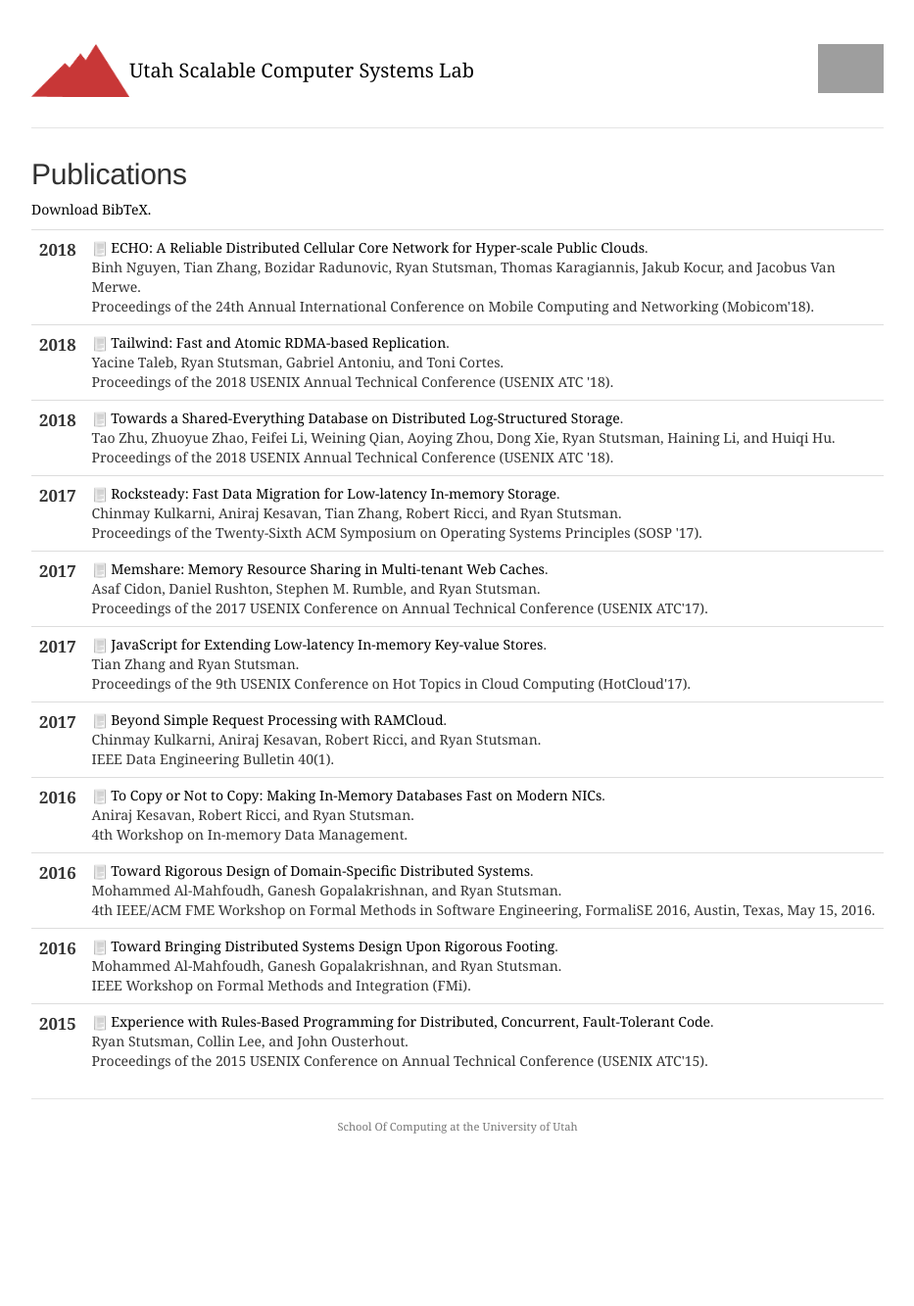
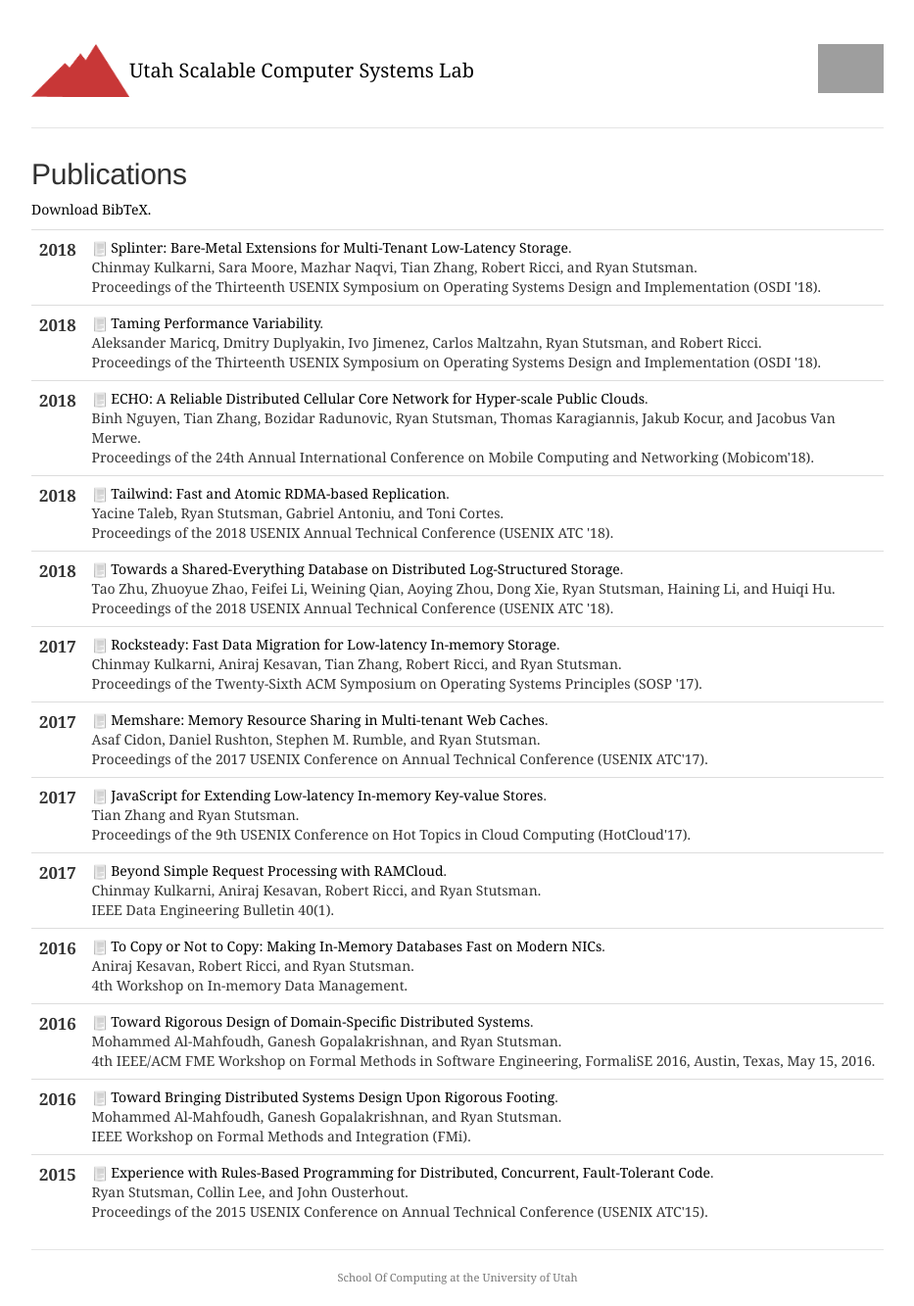
Before and after one commit to utah-scs/utah-scs.github.io, a Jekyll site: the page built from publications.html, in a window 1280 px wide. Shown: the whole page at 98% size, without its empty margins (173-1106 px from the left). Built offline with Jekyll 4.4.1, drawn with Linux system fonts in a browser that asks for light colours; before the commit the page ends 1179 px from its top, so only the background shows below that; grey boxes are pictures that could not be loaded.

Commit message:
Bit of cleanup and add pubs ahead of OSDI.

```diff
--- a/_includes/pubs.html
+++ b/_includes/pubs.html
@@ -1,5 +1,53 @@
 <table class="table">
 <tbody>
+	<tr>
+		<td>
+			<span class="date">
+
+				<big><strong>2018</strong></big><br />
+
+
+			</span>
+		</td>
+		<td class="publication">
+			<span class="pubtitle">
+				<img src="img/pdficon_small.png" width="16"
+					height="16" alt="PDF" />
+				<a href="https://www.usenix.org/node/222600">Splinter: Bare-Metal Extensions for Multi-Tenant Low-Latency Storage</a>.
+			</span><br />
+			<span class="authors">
+				Chinmay Kulkarni, Sara Moore, Mazhar Naqvi, Tian Zhang, Robert Ricci, and Ryan Stutsman.
+			</span><br />
+			<span class="venuetype"></span><span class="venue">Proceedings of the Thirteenth USENIX Symposium on Operating Systems Design and Implementation (OSDI '18)</span>.
+			<br />
+			<span class="links">
+			</span>
+		</td>
+	</tr>
+	<tr>
+		<td>
+			<span class="date">
+
+				<big><strong>2018</strong></big><br />
+
+
+			</span>
+		</td>
+		<td class="publication">
+			<span class="pubtitle">
+				<img src="img/pdficon_small.png" width="16"
+					height="16" alt="PDF" />
+				<a href="https://www.usenix.org/node/222562">Taming Performance Variability</a>.
+			</span><br />
+			<span class="authors">
+				Aleksander Maricq, Dmitry Duplyakin, Ivo Jimenez, Carlos Maltzahn, Ryan Stutsman, and Robert Ricci.
+			</span><br />
+			<span class="venuetype"></span><span class="venue">Proceedings of the Thirteenth USENIX Symposium on Operating Systems Design and Implementation (OSDI '18)</span>.
+			<br />
+			<span class="links">
+			</span>
+		</td>
+	</tr>
 	<tr>
 		<td>
 			<span class="date">
```
Also changed, not shown: _data/people.yml (+9 -0 lines), bib/pubs.bib (+33 -10 lines), index.html (+15 -28 lines).
